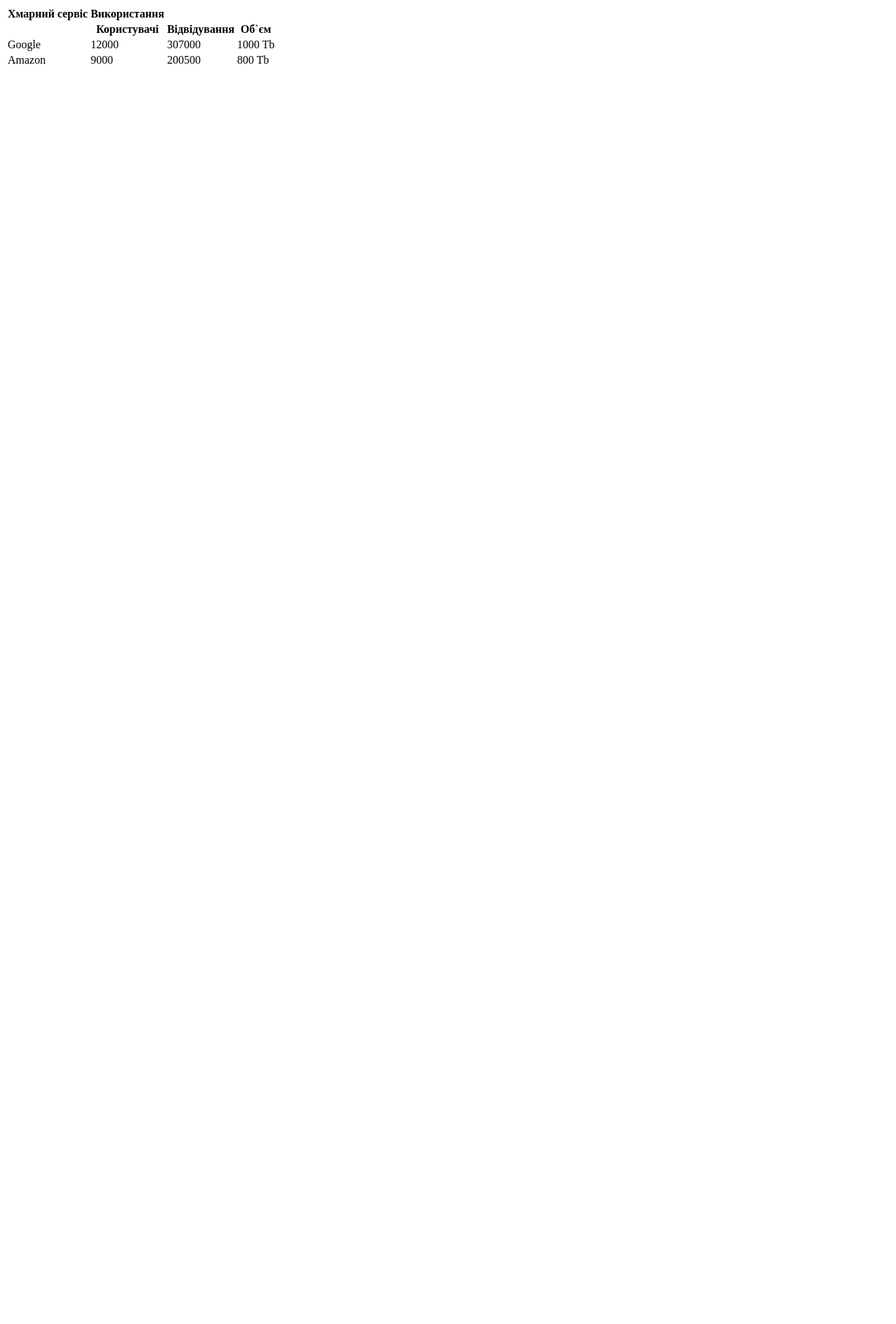
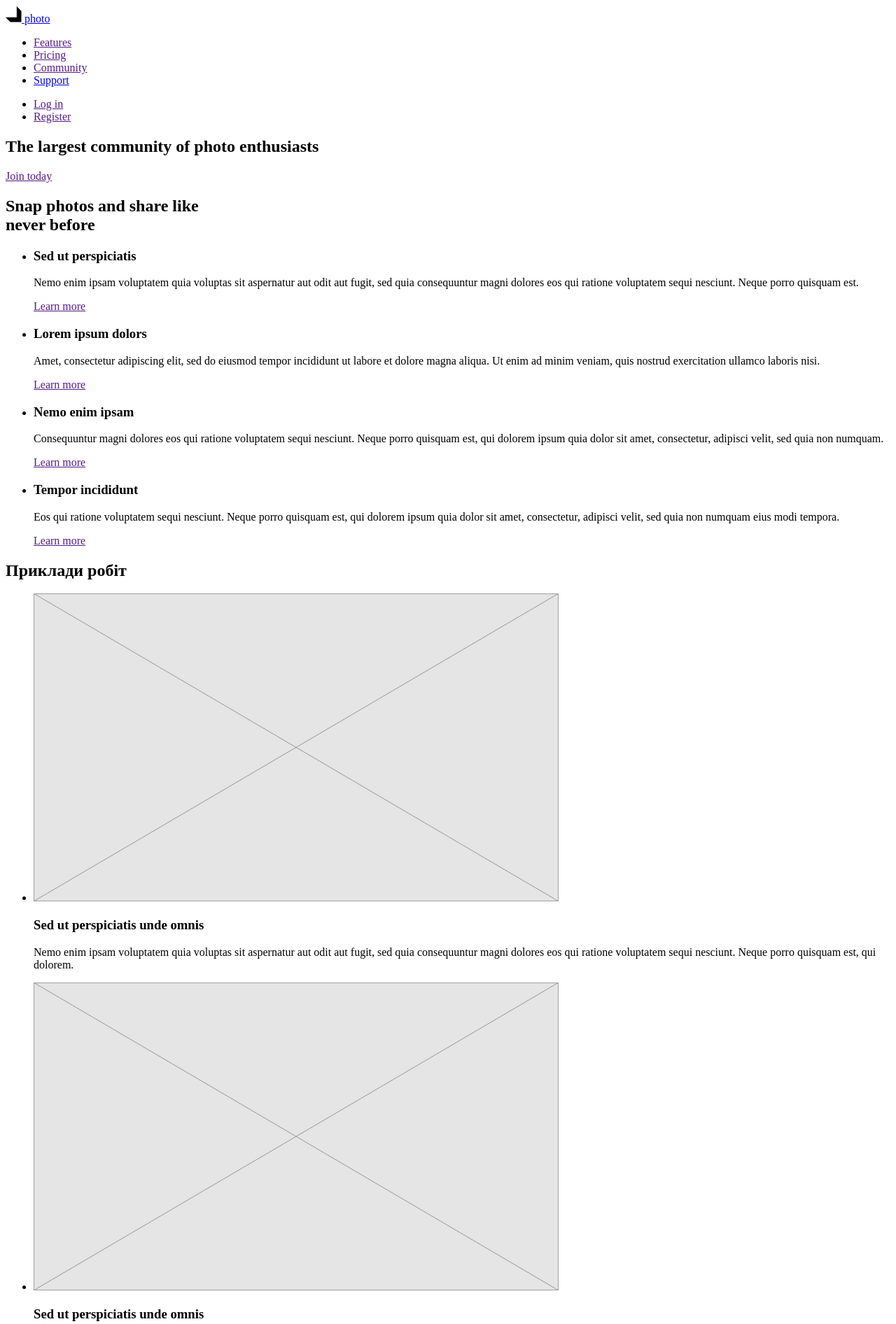
Before and after one commit to TanyaMosk/Tutorial, a plain HTML site: page index.html in a window 1280 px wide. Shown: the top 1892 px of the page at 70% size. Before the commit the page ends 800 px from the top, so only its background shows below. Drawn offline with Linux system fonts and the light colour scheme.

Commit message:
добавили картинки на код+support

```diff
--- /dev/null
+++ b/css/styles.css
@@ -0,0 +1,3 @@
+body {
+    background-color: #fff;
+}
--- a/index.html
+++ b/index.html
@@ -2,40 +2,161 @@
 <html lang="en">
   <head>
     <meta charset="UTF-8" />
+    <meta http-equiv="X-UA-Compatible" content="IE=edge" />
     <meta name="viewport" content="width=device-width, initial-scale=1.0" />
-    <title>Document</title>
+    <title>Photo app</title>
   </head>
   <body>
-    <table>
-      <thead>
-        <tr>
-          <th>Хмарний сервіс</th>
-          <th>Використання</th>
-          <th></th>
-          <th></th>
-        </tr>
-        <tr>
-          <th></th>
-          <th>Користувачі</th>
-          <th>Відвідування</th>
-          <th>Об`єм</th>
-        </tr>
-      </thead>
+    <!-- Шапка сайта -->
+    <header>
+      <a href="./index.html">
+        <img src="./images/logo.svg" alt="Logo" />
+        photo
+      </a>
+      <ul>
+        <li><a href="">Features</a></li>
+        <li><a href="">Pricing</a></li>
+        <li><a href="">Community</a></li>
+        <li><a href="./support.html">Support</a></li>
+      </ul>
 
-      <tbody>
-        <tr>
-          <td>Google</td>
-          <td>12000</td>
-          <td>307000</td>
-          <td>1000 Tb</td>
-        </tr>
-        <tr>
-          <td>Amazon</td>
-          <td>9000</td>
-          <td>200500</td>
-          <td>800 Tb</td>
-        </tr>
-      </tbody>
-    </table>
+      <ul>
+        <li><a href="">Log in</a></li>
+        <li><a href="">Register</a></li>
+      </ul>
+    </header>
+    <main>
+      <!-- Герой -->
+      <section>
+        <h1>The largest community of photo enthusiasts</h1>
+        <a href="">Join today</a>
+      </section>
+      <!-- Переваги -->
+      <section>
+        <h2>
+          Snap photos and share like <br />
+          never before
+        </h2>
+        <ul>
+          <li>
+            <h3>Sed ut perspiciatis</h3>
+            <p>
+              Nemo enim ipsam voluptatem quia voluptas sit aspernatur aut odit
+              aut fugit, sed quia consequuntur magni dolores eos qui ratione
+              voluptatem sequi nesciunt. Neque porro quisquam est.
+            </p>
+            <a href="">Learn more</a>
+          </li>
+          <li>
+            <h3>Lorem ipsum dolors</h3>
+            <p>
+              Amet, consectetur adipiscing elit, sed do eiusmod tempor
+              incididunt ut labore et dolore magna aliqua. Ut enim ad minim
+              veniam, quis nostrud exercitation ullamco laboris nisi.
+            </p>
+            <a href="">Learn more</a>
+          </li>
+          <li>
+            <h3>Nemo enim ipsam</h3>
+            <p>
+              Consequuntur magni dolores eos qui ratione voluptatem sequi
+              nesciunt. Neque porro quisquam est, qui dolorem ipsum quia dolor
+              sit amet, consectetur, adipisci velit, sed quia non numquam.
+            </p>
+            <a href="">Learn more</a>
+          </li>
+          <li>
+            <h3>Tempor incididunt</h3>
+            <p>
+              Eos qui ratione voluptatem sequi nesciunt. Neque porro quisquam
+              est, qui dolorem ipsum quia dolor sit amet, consectetur, adipisci
+              velit, sed quia non numquam eius modi tempora.
+            </p>
+            <a href="">Learn more</a>
+          </li>
+        </ul>
+      </section>
+      <!-- Приклади робіт -->
+      <section>
+        <h2>Приклади робіт</h2>
+        <ul>
+          <li>
+            <img
+              src="./images/placeholder.png"
+              alt="Winter forest"
+              width="750"
+            />
+            <h3>Sed ut perspiciatis unde omnis</h3>
+            <p>
+              Nemo enim ipsam voluptatem quia voluptas sit aspernatur aut odit
+              aut fugit, sed quia consequuntur magni dolores eos qui ratione
+              voluptatem sequi nesciunt. Neque porro quisquam est, qui dolorem.
+            </p>
+          </li>
+          <li>
+            <img src="./images/placeholder.png" alt="Beach " width="750" />
+            <h3>Sed ut perspiciatis unde omnis</h3>
+            <p>
+              Nemo enim ipsam voluptatem quia voluptas sit aspernatur aut odit
+              aut fugit, sed quia consequuntur magni dolores eos qui ratione
+              voluptatem sequi nesciunt. Neque porro quisquam est, qui dolorem.
+            </p>
+          </li>
+        </ul>
+      </section>
+      <!-- Testimonial -->
+      <section>
+        <h2>You’re in good company</h2>
+        <p>
+          Lorem ipsum dolor sit amet, consectetur adipiscing elit, sed do
+          eiusmod tempor incididunt ut labore
+        </p>
+        <ul>
+          <li><img src="./images/icon.svg" alt="Логотип компанії " /></li>
+          <li><img src="./images/icon.svg" alt="Логотип компанії " /></li>
+          <li><img src="./images/icon.svg" alt="Логотип компанії " /></li>
+          <li><img src="./images/icon.svg" alt="Логотип компанії " /></li>
+          <li><img src="./images/icon.svg" alt="Логотип компанії " /></li>
+          <li><img src="./images/icon.svg" alt="Логотип компанії " /></li>
+          <li><img src="./images/icon.svg" alt="Логотип компанії " /></li>
+          <li><img src="./images/icon.svg" alt="Логотип компанії " /></li>
+        </ul>
+      </section>
+      <!-- Signup -->
+      <section>
+        <p>
+          Lorem ipsum dolor sit amet, consectetur adipiscing elit, sed do
+          eiusmod tempor incididunt ut labore
+        </p>
+        <ul>
+          <li><a href="">Join taday</a></li>
+          <li><a href="">Contact us</a></li>
+        </ul>
+      </section>
+    </main>
+    <!-- Футер -->
+    <footer>
+      <ul>
+        <li><a href="">Mobile app</a></li>
+        <li><a href="">Community</a></li>
+        <li><a href="">Company</a></li>
+      </ul>
+      <a href="./index.html">
+        <img src="./images/logo.svg" alt="Logo" />
+        photo
+      </a>
+      <ul>
+        <li><a href="">Help desk</a></li>
+        <li><a href="">Blog</a></li>
+        <li><a href="">Resources</a></li>
+      </ul>
+      <ul>
+        <li><a href="" aria-label="Facebook link">Facebook</a></li>
+        <li><a href="" aria-label="Twitter link">Twitter</a></li>
+        <li><a href="" aria-label="Instagram link">Instagram</a></li>
+        <li><a href="" aria-label="LinkedIn link">LinkedIn</a></li>
+      </ul>
+      <p>&copy; Photo, Inc. 2019. We love our users!</p>
+    </footer>
   </body>
 </html>
```
Also changed, not shown: support.html (added, +29 -0 lines), .prettierrc.json (added), images/icon.svg (added), images/logo.svg (added), images/logo1.svg (added), images/placeholder.png (added).
